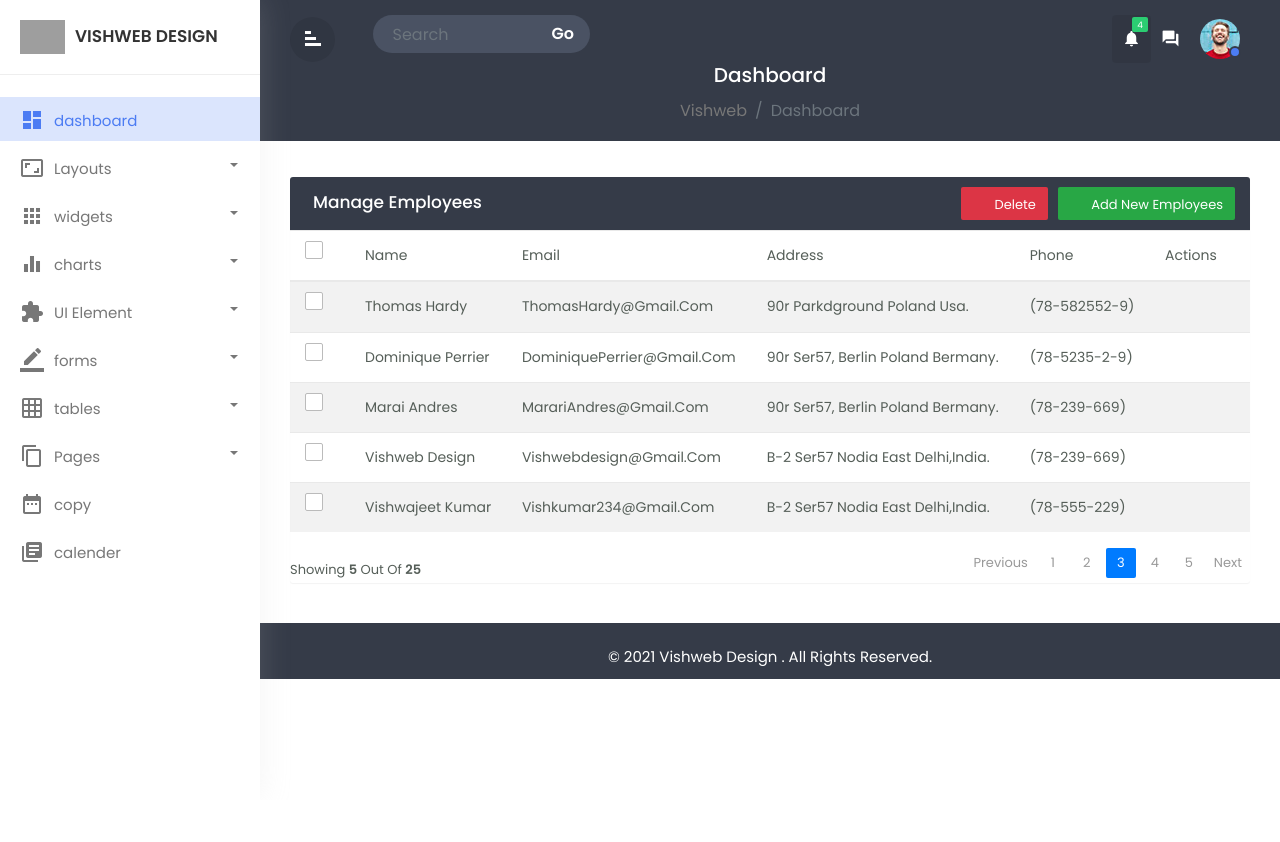
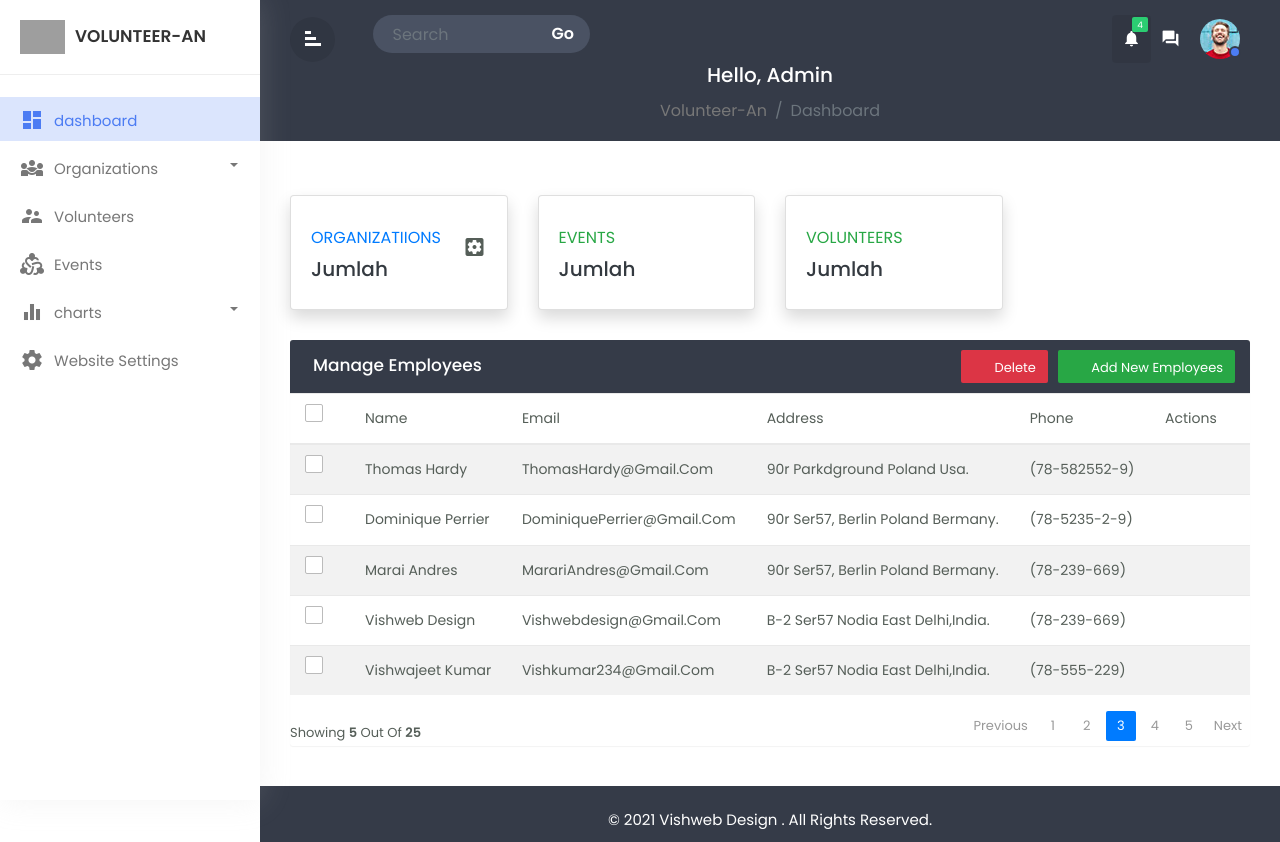
Before and after one commit to meirzaputri/PWBF, a Laravel app: page /dashboardorganisasi in a window 1280 px wide. Before the commit the page ends 679 px from the top, so only its background shows below. Run offline with Laravel 8, Linux system fonts and the light colour scheme; lists and menus that the app fills with data are empty; some libraries are stand-ins or nearby versions; grey boxes are pictures that could not be loaded.

Commit message:
merapikan event

```diff
--- a/resources/views/dashboardorganisasi.blade.php
+++ b/resources/views/dashboardorganisasi.blade.php
@@ -1,249 +1,51 @@
-<!doctype html>
-<html lang="en">
-  <head>
-    <!-- Required meta tags -->
-    <meta charset="utf-8">
-    <meta name="viewport" content="width=device-width, initial-scale=1, shrink-to-fit=no">
-	  <meta name="viewport" content="width=device-width, initial-scale=1, minimum-scale=1, maximum-scale=1">
-        <title>Volunteer-an</title>
-	    <!-- Bootstrap CSS -->
-        <link rel="stylesheet" href="css/bootstrap.min.css">
-	    <!----css3---->
-        <link rel="stylesheet" href="css/custom.css">
+@extends('organisasi')
+@section('content')
 
-
-		<!--google fonts -->
-	    <link rel="preconnect" href="https://fonts.googleapis.com">
-        <link rel="preconnect" href="https://fonts.gstatic.com" crossorigin>
-        <link href="https://fonts.googleapis.com/css2?family=Poppins:wght@300;400;500;600&display=swap" rel="stylesheet">
-
-
-	   <!--google material icon-->
-      <link href="https://fonts.googleapis.com/css2?family=Material+Icons"rel="stylesheet">
-
-  </head>
-  <body>
-
-
-
-<div class="wrapper">
-
-	  <div class="body-overlay"></div>
-
-	 <!-------sidebar--design------------>
-
-	 <div id="sidebar">
-	    <div class="sidebar-header">
-		   <h3><img src="img/logo.png" class="img-fluid"/><span>vishweb design</span></h3>
+<div class="main-content">
+    <div class="row mt-4">
+        <div class="col-md-6 col-xl-3 mb-4">
+            <div class="card shadow border-start-primary py-2">
+                <div class="card-body">
+                    <div class="row align-items-center no-gutters">
+                        <div class="col me-2">
+                            <div class="text-uppercase text-primary fw-bold text-xs mb-1"><span>Organizatiions</span></div>
+                            <div class="text-dark fw-bold h5 mb-0"><span>jumlah</span></div>
                         </div>
-		<ul class="list-unstyled component m-0">
-		  <li class="active">
-		  <a href="#" class="dashboard"><i class="material-icons">dashboard</i>dashboard </a>
-		  </li>
-
-		  <li class="dropdown">
-		  <a href="#homeSubmenu1" data-toggle="collapse" aria-expanded="false"
-		  class="dropdown-toggle">
-		  <i class="material-icons">aspect_ratio</i>Layouts
-		  </a>
-		  <ul class="collapse list-unstyled menu" id="homeSubmenu1">
-		     <li><a href="#">layout 1</a></li>
-			 <li><a href="#">layout 2</a></li>
-			 <li><a href="#">layout 3</a></li>
-		  </ul>
-		  </li>
-
-
-		   <li class="dropdown">
-		  <a href="#homeSubmenu2" data-toggle="collapse" aria-expanded="false"
-		  class="dropdown-toggle">
-		  <i class="material-icons">apps</i>widgets
-		  </a>
-		  <ul class="collapse list-unstyled menu" id="homeSubmenu2">
-		     <li><a href="#">Apps 1</a></li>
-			 <li><a href="#">Apps 2</a></li>
-			 <li><a href="#">Apps 3</a></li>
-		  </ul>
-		  </li>
-
-		   <li class="dropdown">
-		  <a href="#homeSubmenu3" data-toggle="collapse" aria-expanded="false"
-		  class="dropdown-toggle">
-		  <i class="material-icons">equalizer</i>charts
-		  </a>
-		  <ul class="collapse list-unstyled menu" id="homeSubmenu3">
-		     <li><a href="#">Pages 1</a></li>
-			 <li><a href="#">Pages 2</a></li>
-			 <li><a href="#">Pages 3</a></li>
-		  </ul>
-		  </li>
-
-
-		   <li class="dropdown">
-		  <a href="#homeSubmenu4" data-toggle="collapse" aria-expanded="false"
-		  class="dropdown-toggle">
-		  <i class="material-icons">extension</i>UI Element
-		  </a>
-		  <ul class="collapse list-unstyled menu" id="homeSubmenu4">
-		     <li><a href="#">Pages 1</a></li>
-			 <li><a href="#">Pages 2</a></li>
-			 <li><a href="#">Pages 3</a></li>
-		  </ul>
-		  </li>
-
-		   <li class="dropdown">
-		  <a href="#homeSubmenu5" data-toggle="collapse" aria-expanded="false"
-		  class="dropdown-toggle">
-		  <i class="material-icons">border_color</i>forms
-		  </a>
-		  <ul class="collapse list-unstyled menu" id="homeSubmenu5">
-		     <li><a href="#">Pages 1</a></li>
-			 <li><a href="#">Pages 2</a></li>
-			 <li><a href="#">Pages 3</a></li>
-		  </ul>
-		  </li>
-
-		  <li class="dropdown">
-		  <a href="#homeSubmenu6" data-toggle="collapse" aria-expanded="false"
-		  class="dropdown-toggle">
-		  <i class="material-icons">grid_on</i>tables
-		  </a>
-		  <ul class="collapse list-unstyled menu" id="homeSubmenu6">
-		     <li><a href="#">table 1</a></li>
-			 <li><a href="#">table 2</a></li>
-			 <li><a href="#">table 3</a></li>
-		  </ul>
-		  </li>
-
-
-		  <li class="dropdown">
-		  <a href="#homeSubmenu7" data-toggle="collapse" aria-expanded="false"
-		  class="dropdown-toggle">
-		  <i class="material-icons">content_copy</i>Pages
-		  </a>
-		  <ul class="collapse list-unstyled menu" id="homeSubmenu7">
-		     <li><a href="#">Pages 1</a></li>
-			 <li><a href="#">Pages 2</a></li>
-			 <li><a href="#">Pages 3</a></li>
-		  </ul>
-		  </li>
-
-
-		  <li class="">
-		  <a href="#" class=""><i class="material-icons">date_range</i>copy </a>
-		  </li>
-		  <li class="">
-		  <a href="#" class=""><i class="material-icons">library_books</i>calender </a>
-		  </li>
-
-		</ul>
-	 </div>
-
-   <!-------sidebar--design- close----------->
-
-
-
-      <!-------page-content start----------->
-
-      <div id="content">
-
-		  <!------top-navbar-start----------->
-
-		  <div class="top-navbar">
-		     <div class="xd-topbar">
-			     <div class="row">
-				     <div class="col-2 col-md-1 col-lg-1 order-2 order-md-1 align-self-center">
-					    <div class="xp-menubar">
-						    <span class="material-icons text-white">signal_cellular_alt</span>
+                        <div class="col-auto"><i class="material-icons">settings_applications</i></div>
                     </div>
                 </div>
-
-					 <div class="col-md-5 col-lg-3 order-3 order-md-2">
-					     <div class="xp-searchbar">
-						     <form>
-							    <div class="input-group">
-								  <input type="search" class="form-control"
-								  placeholder="Search">
-								  <div class="input-group-append">
-								     <button class="btn" type="submit" id="button-addon2">Go
-									 </button>
             </div>
         </div>
-							 </form>
+        <div class="col-md-6 col-xl-3 mb-4">
+            <div class="card shadow border-start-success py-2">
+                <div class="card-body">
+                    <div class="row align-items-center no-gutters">
+                        <div class="col me-2">
+                            <div class="text-uppercase text-success fw-bold text-xs mb-1"><span>Events</span></div>
+                            <div class="text-dark fw-bold h5 mb-0">jumlah</div>
+                        </div>
+                        <div class="col-auto"><i class="fa-solid fa-notes-medical fa-2x text-gray-300"></i></div>
+                    </div>
+                </div>
+            </div>
+        </div>
+        <div class="col-md-6 col-xl-3 mb-4">
+            <div class="card shadow border-start-success py-2">
+                <div class="card-body">
+                    <div class="row align-items-center no-gutters">
+                        <div class="col me-2">
+                            <div class="text-uppercase text-success fw-bold text-xs mb-1"><span>Volunteers</span></div>
+                            <div class="text-dark fw-bold h5 mb-0">jumlah</div>
+                        </div>
+                        <div class="col-auto"><i class="fa-solid fa-notes-medical fa-2x text-gray-300"></i></div>
+                    </div>
+                </div>
+            </div>
         </div>
      </div>
 
 
-					 <div class="col-10 col-md-6 col-lg-8 order-1 order-md-3">
-					     <div class="xp-profilebar text-right">
-						    <nav class="navbar p-0">
-							   <ul class="nav navbar-nav flex-row ml-auto">
-							   <li class="dropdown nav-item active">
-							     <a class="nav-link" href="#" data-toggle="dropdown">
-								  <span class="material-icons">notifications</span>
-								  <span class="notification">4</span>
-								 </a>
-								  <ul class="dropdown-menu">
-								     <li><a href="#">You Have 4 New Messages</a></li>
-									 <li><a href="#">You Have 4 New Messages</a></li>
-									 <li><a href="#">You Have 4 New Messages</a></li>
-									 <li><a href="#">You Have 4 New Messages</a></li>
-								  </ul>
-							   </li>
 
-							   <li class="nav-item">
-							     <a class="nav-link" href="#">
-								   <span class="material-icons">question_answer</span>
-								 </a>
-							   </li>
-
-							   <li class="dropdown nav-item">
-							     <a class="nav-link" href="#" data-toggle="dropdown">
-								  <img src="img/user.jpg" style="width:40px; border-radius:50%;"/>
-								  <span class="xp-user-live"></span>
-								 </a>
-								  <ul class="dropdown-menu small-menu">
-								     <li><a href="#">
-									 <span class="material-icons">person_outline</span>
-									 Profile
-									 </a></li>
-									 <li><a href="#">
-									 <span class="material-icons">settings</span>
-									 Settings
-									 </a></li>
-									 <li><a href="#">
-									 <span class="material-icons">logout</span>
-									 Logout
-									 </a></li>
-
-								  </ul>
-							   </li>
-
-
-							   </ul>
-							</nav>
-						 </div>
-					 </div>
-
-				 </div>
-
-				 <div class="xp-breadcrumbbar text-center">
-				    <h4 class="page-title">Dashboard</h4>
-					<ol class="breadcrumb">
-					  <li class="breadcrumb-item"><a href="#">Vishweb</a></li>
-					  <li class="breadcrumb-item active" aria-curent="page">Dashboard</li>
-					</ol>
-				 </div>
-
-
-			 </div>
-		  </div>
-		  <!------top-navbar-end----------->
-
-
-		   <!------main-content-start----------->
-
-		      <div class="main-content">
     <div class="row">
         <div class="col-md-12">
             <div class="table-wrapper">
@@ -251,7 +53,7 @@
                 <div class="table-title">
                     <div class="row">
                         <div class="col-sm-6 p-0 flex justify-content-lg-start justify-content-center">
-							    <h2 class="ml-lg-2">Manage  Employees</h2>
+                            <h2 class="ml-lg-2">Manage Employees</h2>
                         </div>
                         <div class="col-sm-6 p-0 flex justify-content-lg-end justify-content-center">
                             <a href="#addEmployeeModal" class="btn btn-success" data-toggle="modal">
@@ -283,7 +85,8 @@
                     <tbody>
                         <tr>
                             <th><span class="custom-checkbox">
-							 <input type="checkbox" id="checkbox1" name="option[]" value="1">
+                                    <input type="checkbox" id="checkbox1" name="option[]"
+                                        value="1">
                                     <label for="checkbox1"></label></th>
                             <th>Thomas Hardy</th>
                             <th>ThomasHardy@gmail.com</th>
@@ -291,10 +94,12 @@
                             <th>(78-582552-9)</th>
                             <th>
                                 <a href="#editEmployeeModal" class="edit" data-toggle="modal">
-							   <i class="material-icons" data-toggle="tooltip" title="Edit">&#xE254;</i>
+                                    <i class="material-icons" data-toggle="tooltip"
+                                        title="Edit">&#xE254;</i>
                                 </a>
                                 <a href="#deleteEmployeeModal" class="delete" data-toggle="modal">
-							   <i class="material-icons" data-toggle="tooltip" title="Delete">&#xE872;</i>
+                                    <i class="material-icons" data-toggle="tooltip"
+                                        title="Delete">&#xE872;</i>
                                 </a>
                             </th>
                         </tr>
@@ -302,7 +107,8 @@
 
                         <tr>
                             <th><span class="custom-checkbox">
-							 <input type="checkbox" id="checkbox2" name="option[]" value="1">
+                                    <input type="checkbox" id="checkbox2" name="option[]"
+                                        value="1">
                                     <label for="checkbox2"></label></th>
                             <th>Dominique Perrier</th>
                             <th>dominiquePerrier@gmail.com</th>
@@ -310,10 +116,12 @@
                             <th>(78-5235-2-9)</th>
                             <th>
                                 <a href="#editEmployeeModal" class="edit" data-toggle="modal">
-							   <i class="material-icons" data-toggle="tooltip" title="Edit">&#xE254;</i>
+                                    <i class="material-icons" data-toggle="tooltip"
+                                        title="Edit">&#xE254;</i>
                                 </a>
                                 <a href="#deleteEmployeeModal" class="delete" data-toggle="modal">
-							   <i class="material-icons" data-toggle="tooltip" title="Delete">&#xE872;</i>
+                                    <i class="material-icons" data-toggle="tooltip"
+                                        title="Delete">&#xE872;</i>
                                 </a>
                             </th>
                         </tr>
@@ -321,7 +129,8 @@
 
                         <tr>
                             <th><span class="custom-checkbox">
-							 <input type="checkbox" id="checkbox3" name="option[]" value="1">
+                                    <input type="checkbox" id="checkbox3" name="option[]"
+                                        value="1">
                                     <label for="checkbox3"></label></th>
                             <th>Marai Andres</th>
                             <th>MarariAndres@gmail.com</th>
@@ -329,17 +138,20 @@
                             <th>(78-239-669)</th>
                             <th>
                                 <a href="#edit" class="edit" data-toggle="modal">
-							   <i class="material-icons" data-toggle="tooltip" title="Edit">&#xE254;</i>
+                                    <i class="material-icons" data-toggle="tooltip"
+                                        title="Edit">&#xE254;</i>
                                 </a>
                                 <a href="#deleteEmployeeModal" class="delete" data-toggle="modal">
-							   <i class="material-icons" data-toggle="tooltip" title="Delete">&#xE872;</i>
+                                    <i class="material-icons" data-toggle="tooltip"
+                                        title="Delete">&#xE872;</i>
                                 </a>
                             </th>
                         </tr>
 
                         <tr>
                             <th><span class="custom-checkbox">
-							 <input type="checkbox" id="checkbox4" name="option[]" value="1">
+                                    <input type="checkbox" id="checkbox4" name="option[]"
+                                        value="1">
                                     <label for="checkbox4"></label></th>
                             <th>Vishweb Design</th>
                             <th>vishwebdesign@gmail.com</th>
@@ -347,17 +159,20 @@
                             <th>(78-239-669)</th>
                             <th>
                                 <a href="#editEmployeeModal" class="edit" data-toggle="modal">
-							   <i class="material-icons" data-toggle="tooltip" title="Edit">&#xE254;</i>
+                                    <i class="material-icons" data-toggle="tooltip"
+                                        title="Edit">&#xE254;</i>
                                 </a>
                                 <a href="#deleteEmployeeModal" class="delete" data-toggle="modal">
-							   <i class="material-icons" data-toggle="tooltip" title="Delete">&#xE872;</i>
+                                    <i class="material-icons" data-toggle="tooltip"
+                                        title="Delete">&#xE872;</i>
                                 </a>
                             </th>
                         </tr>
 
                         <tr>
                             <th><span class="custom-checkbox">
-							 <input type="checkbox" id="checkbox5" name="option[]" value="1">
+                                    <input type="checkbox" id="checkbox5" name="option[]"
+                                        value="1">
                                     <label for="checkbox5"></label></th>
                             <th>Vishwajeet Kumar</th>
                             <th>vishkumar234@gmail.com</th>
@@ -365,10 +180,12 @@
                             <th>(78-555-229)</th>
                             <th>
                                 <a href="#editEmployeeModal" class="edit" data-toggle="modal">
-							   <i class="material-icons" data-toggle="tooltip" title="Edit">&#xE254;</i>
+                                    <i class="material-icons" data-toggle="tooltip"
+                                        title="Edit">&#xE254;</i>
                                 </a>
                                 <a href="#deleteEmployeeModal" class="delete" data-toggle="modal">
-							   <i class="material-icons" data-toggle="tooltip" title="Delete">&#xE872;</i>
+                                    <i class="material-icons" data-toggle="tooltip"
+                                        title="Delete">&#xE872;</i>
                                 </a>
                             </th>
                         </tr>
@@ -432,7 +249,8 @@
                         </div>
                     </div>
                     <div class="modal-footer">
-        <button type="button" class="btn btn-secondary" data-dismiss="modal">Cancel</button>
+                        <button type="button" class="btn btn-secondary"
+                            data-dismiss="modal">Cancel</button>
                         <button type="button" class="btn btn-success">Add</button>
                     </div>
                 </div>
@@ -474,7 +292,8 @@
                         </div>
                     </div>
                     <div class="modal-footer">
-        <button type="button" class="btn btn-secondary" data-dismiss="modal">Cancel</button>
+                        <button type="button" class="btn btn-secondary"
+                            data-dismiss="modal">Cancel</button>
                         <button type="button" class="btn btn-success">Save</button>
                     </div>
                 </div>
@@ -499,7 +318,8 @@
                         <p class="text-warning"><small>this action Cannot be Undone,</small></p>
                     </div>
                     <div class="modal-footer">
-        <button type="button" class="btn btn-secondary" data-dismiss="modal">Cancel</button>
+                        <button type="button" class="btn btn-secondary"
+                            data-dismiss="modal">Cancel</button>
                         <button type="button" class="btn btn-success">Delete</button>
                     </div>
                 </div>
@@ -513,63 +333,5 @@
 
     </div>
 </div>
-
+@endsection
 <!------main-content-end----------->
-
-
-
-		 <!----footer-design------------->
-
-		 <footer class="footer">
-		    <div class="container-fluid">
-			   <div class="footer-in">
-			      <p class="mb-0">&copy 2021 Vishweb Design . All Rights Reserved.</p>
-			   </div>
-			</div>
-		 </footer>
-
-
-
-
-	  </div>
-
-</div>
-
-
-
-<!-------complete html----------->
-
-
-
-
-
-
-     <!-- Optional JavaScript -->
-    <!-- jQuery first, then Popper.js, then Bootstrap JS -->
-   <script src="js/jquery-3.3.1.slim.min.js"></script>
-   <script src="js/popper.min.js"></script>
-   <script src="js/bootstrap.min.js"></script>
-   <script src="js/jquery-3.3.1.min.js"></script>
-
-
-  <script type="text/javascript">
-       $(document).ready(function(){
-	      $(".xp-menubar").on('click',function(){
-		    $("#sidebar").toggleClass('active');
-			$("#content").toggleClass('active');
-		  });
-
-		  $('.xp-menubar,.body-overlay').on('click',function(){
-		     $("#sidebar,.body-overlay").toggleClass('show-nav');
-		  });
-
-	   });
-  </script>
-
-
-
-
-
-  </body>
-
-  </html>
--- /dev/null
+++ b/resources/views/organisasi.blade.php
@@ -0,0 +1,105 @@
+<!doctype html>
+<html lang="en">
+
+<head>
+    <!-- Required meta tags -->
+    <meta charset="utf-8">
+    <meta name="viewport" content="width=device-width, initial-scale=1, shrink-to-fit=no">
+    <meta name="viewport" content="width=device-width, initial-scale=1, minimum-scale=1, maximum-scale=1">
+    <title>Volunteer-an Organization Dashboard</title>
+    <!-- Bootstrap CSS -->
+    <link rel="stylesheet" href="{{ asset('css/bootstrap.min.css') }}">
+    <!----css3---->
+    <link rel="stylesheet" href="{{ asset('css/custom.css') }}">
+
+
+    <!--google fonts -->
+    <link rel="preconnect" href="https://fonts.googleapis.com">
+    <link rel="preconnect" href="https://fonts.gstatic.com" crossorigin>
+    <link href="https://fonts.googleapis.com/css2?family=Poppins:wght@300;400;500;600&display=swap" rel="stylesheet">
+
+
+    <!--google material icon-->
+    <link href="https://fonts.googleapis.com/css2?family=Material+Icons"rel="stylesheet">
+
+</head>
+
+<body>
+
+
+
+    <div class="wrapper">
+
+        <div class="body-overlay"></div>
+
+        <!-------sidebar--design------------>
+@include('partials.sidebaradmin')
+
+
+
+        <!-------page-content start----------->
+
+        <div id="content">
+
+           @include('partials.topbaradmin')
+
+            <!------main-content-start----------->
+
+        @yield('content')
+
+
+            <!----footer-design------------->
+
+            <footer class="footer">
+                <div class="container-fluid">
+                    <div class="footer-in">
+                        <p class="mb-0">&copy 2021 Vishweb Design . All Rights Reserved.</p>
+                    </div>
+                </div>
+            </footer>
+
+
+
+
+        </div>
+
+    </div>
+
+
+
+    <!-------complete html----------->
+
+
+
+
+
+
+    <!-- Optional JavaScript -->
+    <!-- jQuery first, then Popper.js, then Bootstrap JS -->
+    <script src="{{ asset('import/js/jquery-3.3.1.slim.min.js') }}"></script>
+    <script src="{{ asset('import/js/popper.min.js') }}"></script>
+    <script src="{{ asset('import/js/bootstrap.min.js') }}"></script>
+    <script src="{{ asset('import/js/jquery-3.3.1.min.js') }}"></script>
+
+
+    <script type="text/javascript">
+        $(document).ready(function() {
+            $(".xp-menubar").on('click', function() {
+                $("#sidebar").toggleClass('active');
+                $("#content").toggleClass('active');
+            });
+
+            $('.xp-menubar,.body-overlay').on('click', function() {
+                $("#sidebar,.body-overlay").toggleClass('show-nav');
+            });
+
+        });
+    </script>
+
+
+
+
+
+</body>
+
+</html>
```
Also changed, not shown: resources/views/detailorg1.blade.php (+49 -1 lines), resources/views/formregisevent.blade.php (+5 -5 lines), resources/views/moreevents.blade.php (+28 -41 lines), public/img/dongeng.jpg (added), public/img/haridongeng.jpg (added), public/img/schoolsupp.jpg (added), 1 other file. Lines whose indentation alone changed are shown as unchanged.
